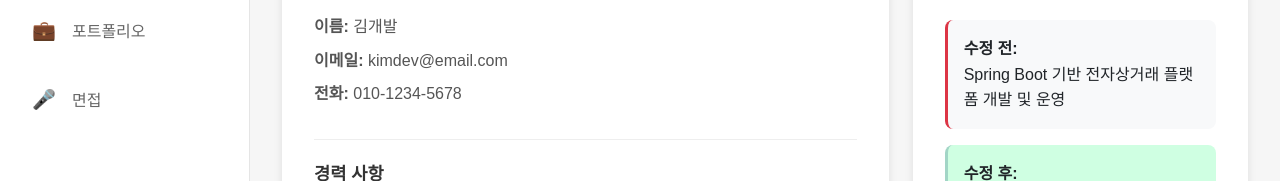
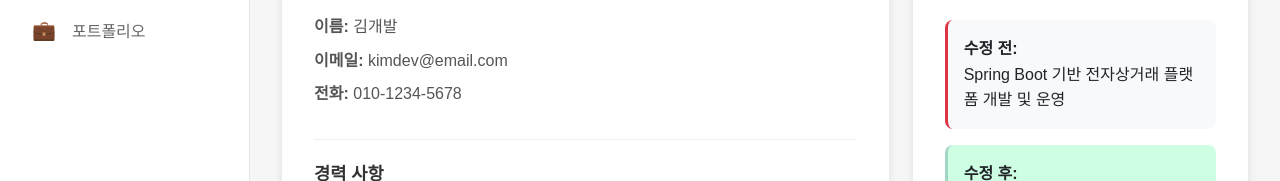
Before and after one commit to llbk-team/llbky-front, a Vue app: page /resume/coach in a window 1280 px wide. Shown: the part 322-503 px from the top of the page. Built offline with nearby package versions, Linux system fonts and the light colour scheme; a web font is replaced by a local one.

Commit message:
fix:  사이드바 면접 버튼 삭제함

```diff
--- a/src/components/sidebar/SideBar.vue
+++ b/src/components/sidebar/SideBar.vue
@@ -41,15 +41,7 @@
         <span class="menu-text">포트폴리오</span>
       </RouterLink>
 
-      <!-- 면접 -->
-      <RouterLink
-        to="/interview/report"
-        class="menu-item"
-        active-class="active"
-      >
-        <div class="menu-icon">🎤</div>
-        <span class="menu-text">면접</span>
-      </RouterLink>
+
     </div>
   </aside>
 </template>
```
